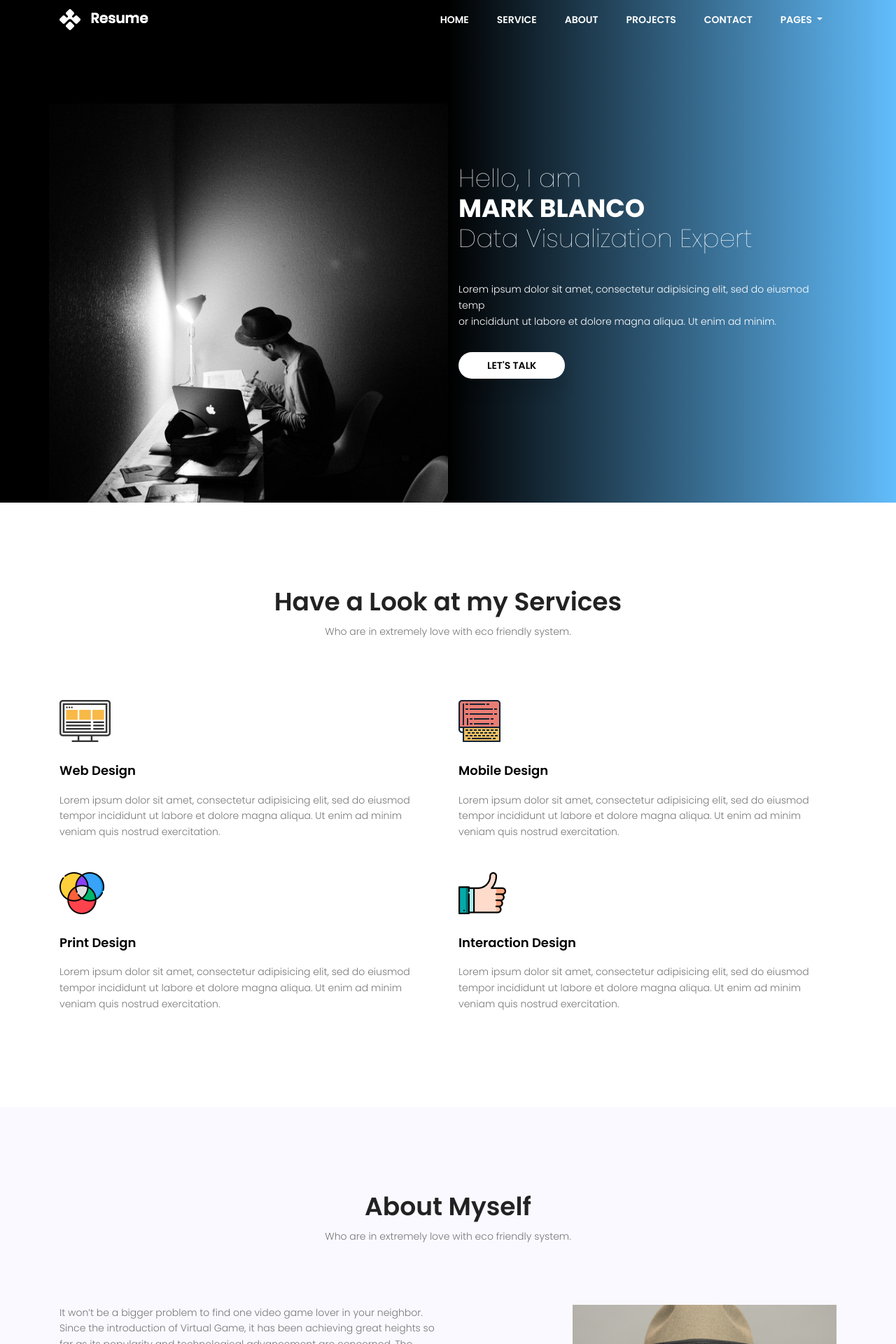
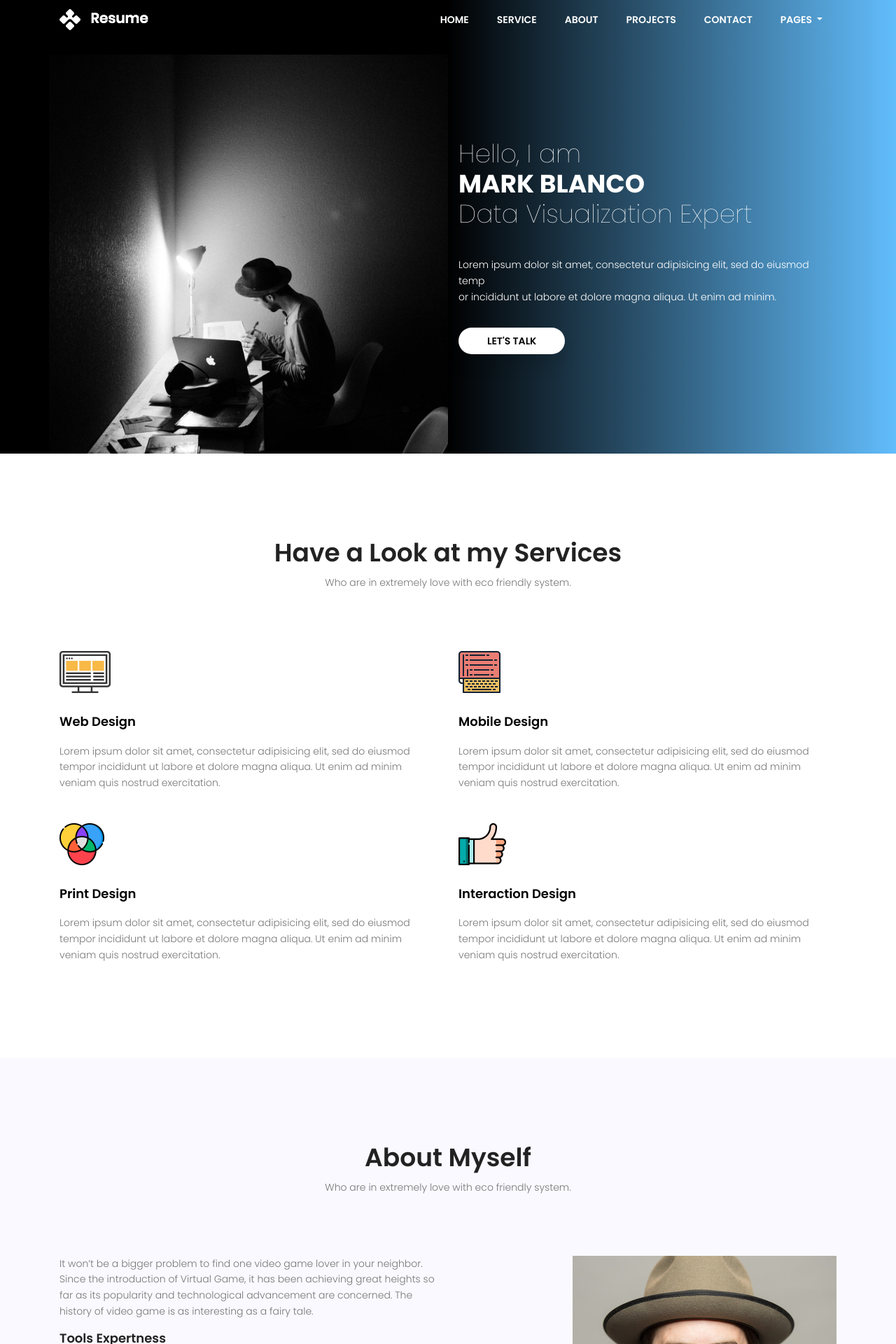
Before and after one commit to boombranco/boombranco.github.io, a Jekyll site: the page index.html, which Jekyll copies as it is, in a window 1280 px wide. Shown: the top 1920 px of the page at 70% size. Built offline with Jekyll 4.4.1, drawn with Linux system fonts in a browser that asks for light colours; nearby versions of some CDN libraries.

Commit message:
Update main.css

```diff
--- a/css/main.css
+++ b/css/main.css
@@ -2178,12 +2178,12 @@ h1, h2, h3, h4, h5, h6 {
 }
 
 .banner-right {
-  margin-top: 100px;
+  margin-top: 30px;
 }
 
 @media (max-width: 800px) {
   .banner-right {
-    margin-top: 70px;
+    margin-top: 30px;
     margin-bottom: 30px;
   }
   .banner-right img {
```
